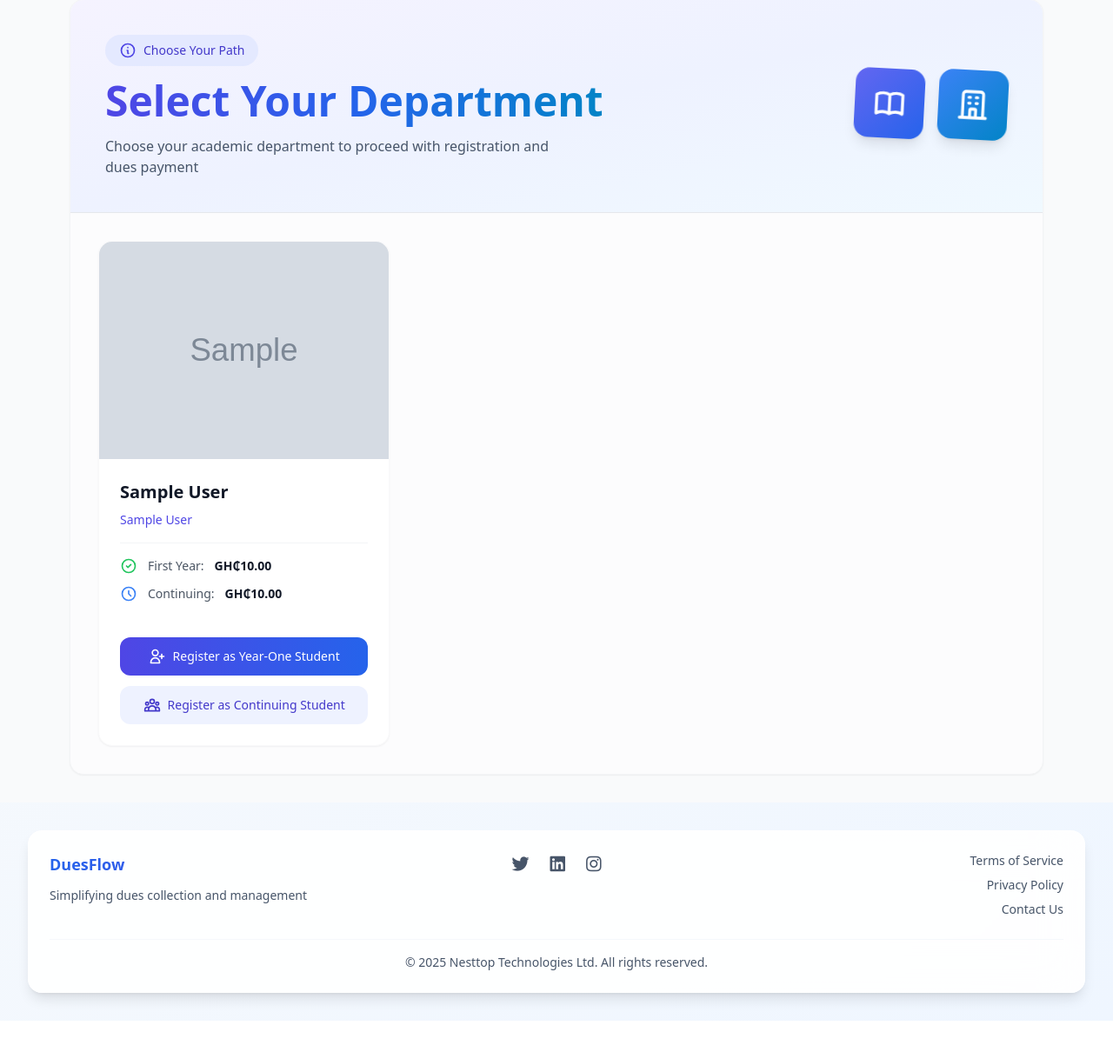
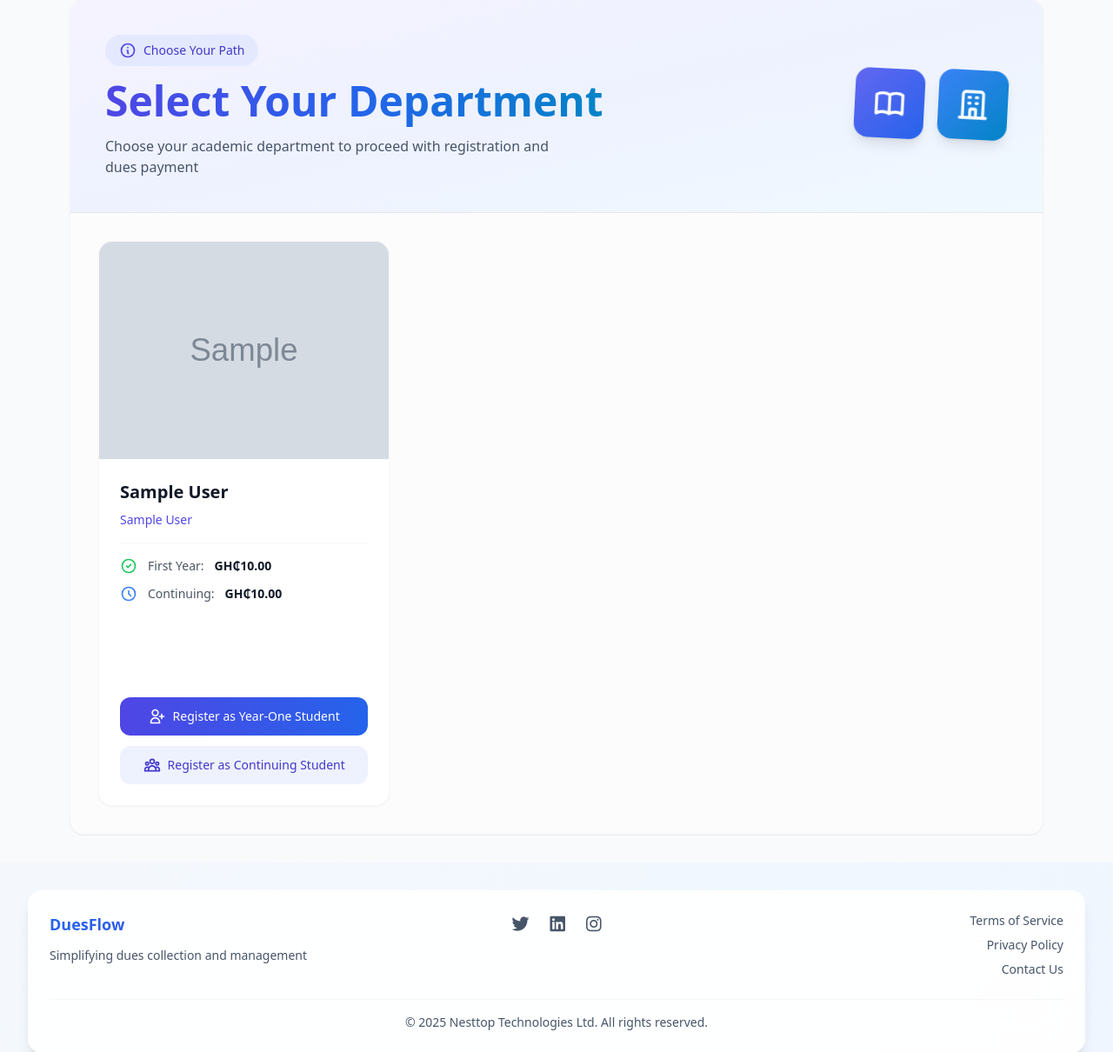
Before and after one commit to henryantwi/Dues-Colleection-SaaS-App, a Django app: page /students/departments/ in a window 1280 px wide. Shown: the part 114-1324 px from the top of the page at 87% size. Before the commit the page ends 1288 px from the top, so only its background shows below. Run offline with Django 5.2, Linux system fonts and the light colour scheme; tables that the repository leaves empty hold one stand-in row (values such as "Sample post"); grey boxes marked "Sample" are stand-in pictures; some libraries are stand-ins or nearby versions.

Commit message:
Refactor department list template for improved layout and accessibility

```diff
--- a/src/students/templates/students/department_list.html
+++ b/src/students/templates/students/department_list.html
@@ -44,12 +44,12 @@
         <div class="grid grid-cols-1 md:grid-cols-2 lg:grid-cols-3 gap-6">
             {% for department in departments|dictsort:"name" %}
             <div class="group bg-white rounded-2xl shadow-sm hover:shadow-xl border border-gray-100/50 overflow-hidden
-                        transition-all duration-300 transform hover:-translate-y-1">
-                <div class="aspect-w-16 aspect-h-9 bg-gradient-to-br from-gray-100 to-gray-50 relative overflow-hidden">
+                        transition-all duration-300 transform hover:-translate-y-1 h-[650px] grid grid-rows-[250px_1fr]">
+                <div class="relative w-full h-[250px] bg-gradient-to-br from-gray-100 to-gray-50">
                     {% if department.image %}
                     <img src="{{ department.image.url }}"
                          alt="{{ department.name }}"
-                         class="w-full h-full object-cover transform group-hover:scale-105 transition-transform duration-500">
+                         class="w-full h-full object-contain transform group-hover:scale-105 transition-transform duration-500">
                     {% else %}
                     <div class="w-full h-full flex items-center justify-center bg-gradient-to-br from-indigo-50 to-blue-50">
                         <svg class="w-16 h-16 text-indigo-300" fill="none" stroke="currentColor" viewBox="0 0 24 24">
@@ -59,9 +59,9 @@
                     {% endif %}
                 </div>
 
-                <div class="p-6 space-y-4">
+                <div class="p-6 grid grid-rows-[auto_1fr_auto] gap-4">
                     <div class="space-y-2">
-                        <h3 class="text-xl font-bold text-gray-900">{{ department.full_name|default:department.name }}</h3>
+                        <h3 class="text-xl font-bold text-gray-900 line-clamp-2">{{ department.full_name|default:department.name }}</h3>
                         <p class="text-sm font-medium text-indigo-600">{{ department.name }}</p>
                     </div>
 
@@ -82,7 +82,7 @@
                         </div>
                     </div>
 
-                    <div class="flex flex-col gap-3 pt-2">
+                    <div class="flex flex-col gap-3">
                         <a href="{% url 'students:registration_year_one' department.slug %}"
                            class="flex items-center justify-center gap-2 px-6 py-3 rounded-xl text-sm font-medium text-white bg-gradient-to-r from-indigo-600 to-blue-600 hover:from-indigo-700 hover:to-blue-700 transform transition-all duration-300 hover:shadow-lg hover:-translate-y-0.5">
                             <svg class="w-5 h-5" fill="none" stroke="currentColor" viewBox="0 0 24 24">
```
